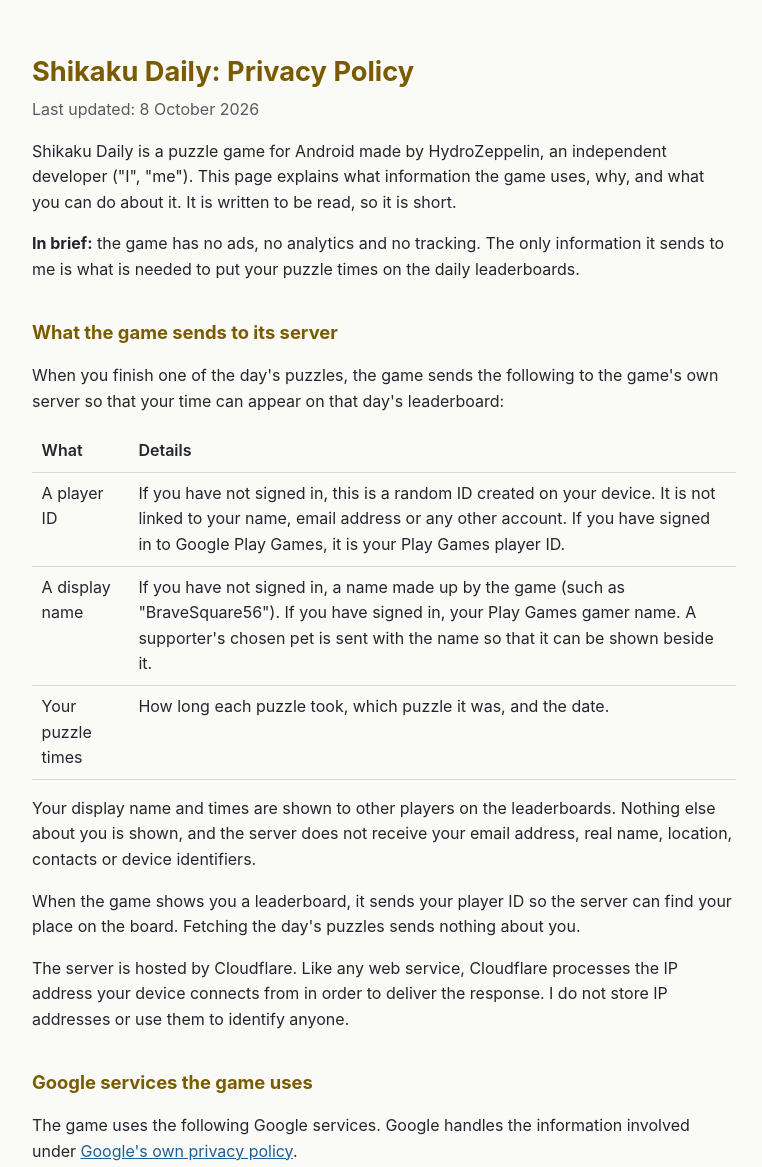
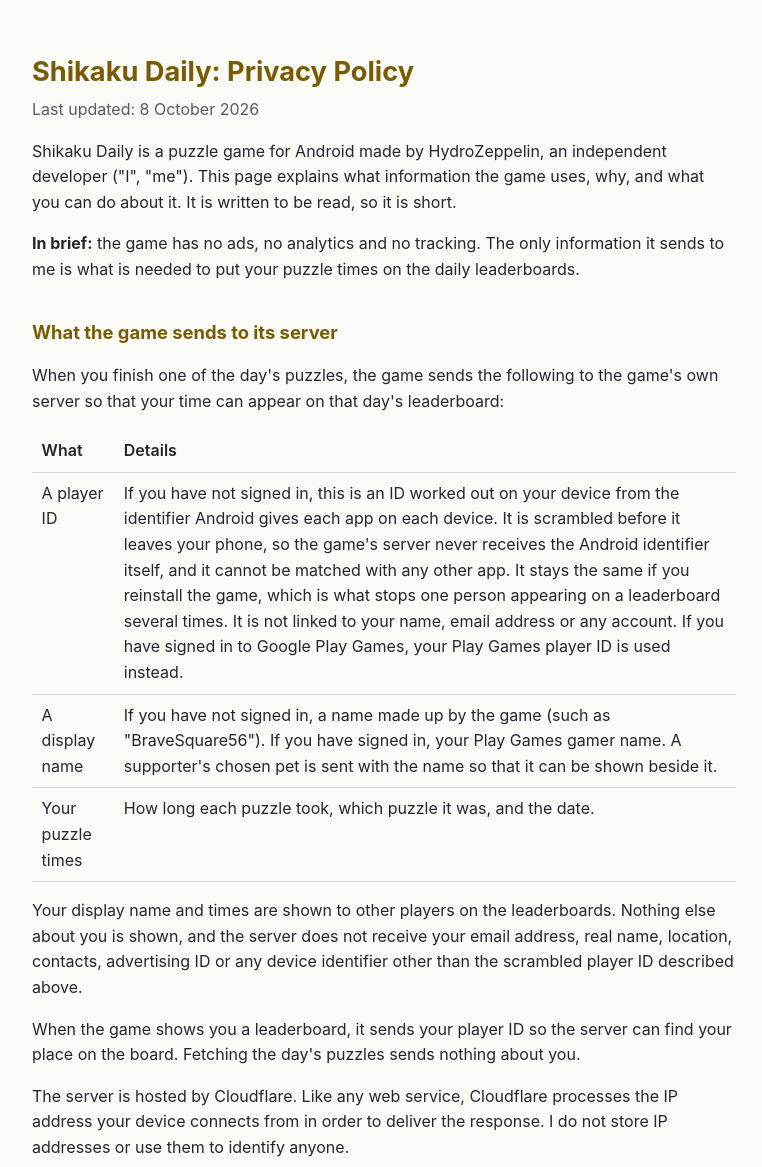
Before and after one commit to HydroZeppelin/shikaku-daily, a plain HTML site: page privacy/index.html in a window 1280 px wide. Shown: the top 1167 px of the page, without its empty margins (256-1018 px from the left). Drawn offline with Linux system fonts and the light colour scheme.

Commit message:
Privacy policy: the anonymous player ID is derived from the device

```diff
--- a/privacy/index.html
+++ b/privacy/index.html
@@ -42,9 +42,13 @@
 
 <table>
 <tr><th>What</th><th>Details</th></tr>
-<tr><td>A player ID</td><td>If you have not signed in, this is a random ID created on your device.
-It is not linked to your name, email address or any other account. If you have signed in to
-Google Play Games, it is your Play Games player ID.</td></tr>
+<tr><td>A player ID</td><td>If you have not signed in, this is an ID worked out on your device
+from the identifier Android gives each app on each device. It is scrambled before it leaves your
+phone, so the game's server never receives the Android identifier itself, and it cannot be matched
+with any other app. It stays the same if you reinstall the game, which is what stops one person
+appearing on a leaderboard several times. It is not linked to your name, email address or any
+account. If you have signed in to Google Play Games, your Play Games player ID is used
+instead.</td></tr>
 <tr><td>A display name</td><td>If you have not signed in, a name made up by the game (such as
 "BraveSquare56"). If you have signed in, your Play Games gamer name. A supporter's chosen pet is
 sent with the name so that it can be shown beside it.</td></tr>
@@ -52,8 +56,8 @@
 </table>
 
 <p>Your display name and times are shown to other players on the leaderboards. Nothing else about
-you is shown, and the server does not receive your email address, real name, location, contacts
-or device identifiers.</p>
+you is shown, and the server does not receive your email address, real name, location, contacts,
+advertising ID or any device identifier other than the scrambled player ID described above.</p>
 
 <p>When the game shows you a leaderboard, it sends your player ID so the server can find your
 place on the board. Fetching the day's puzzles sends nothing about you.</p>
```
